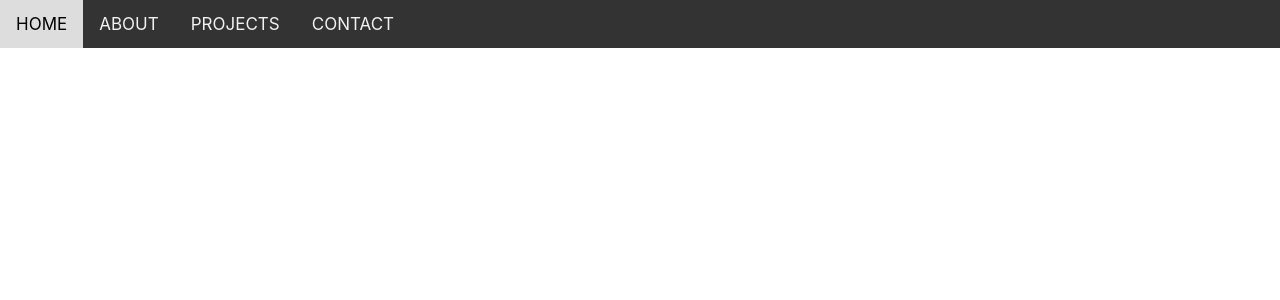
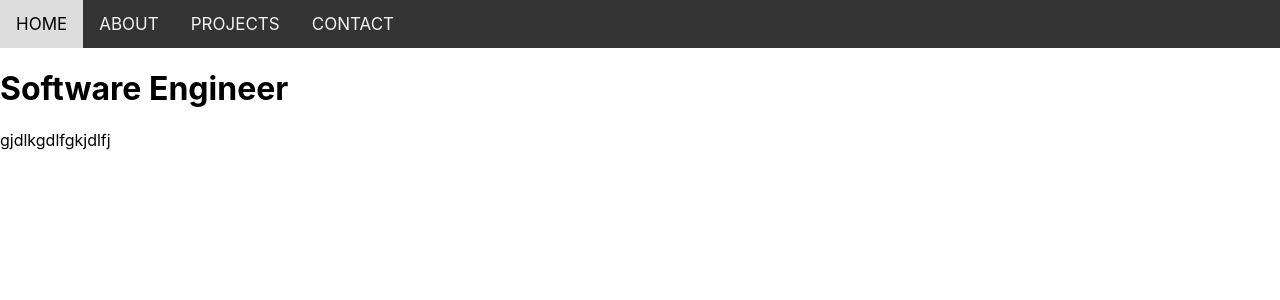
Before and after one commit to IfeAkiWad/ifeakiwade.github.io, a React (Create React App) app: page / in a window 1280 px wide. Shown: the top 300 px of the page. Built offline with nearby package versions, Linux system fonts and the light colour scheme.

Commit message:
fixed home page bug

```diff
--- a/src/components/about/About.js
+++ b/src/components/about/About.js
@@ -4,6 +4,7 @@ const About = () => {
     return (
         <div>
 
+
         </div>
     )
 }
--- a/src/components/home/Home.js
+++ b/src/components/home/Home.js
@@ -3,7 +3,8 @@ import React from "react"
 const Home = () => {
     return (
         <div>
-
+            <h1>Software Engineer</h1>
+            gjdlkgdlfgkjdlfj
         </div>
     )
 }
--- a/src/components/navbar/Navbar.js
+++ b/src/components/navbar/Navbar.js
@@ -5,7 +5,7 @@ const Navbar = () => {
     return (
         <nav id="nav">
             <div>
-                <Link id="link" to="/home">HOME</Link>
+                <Link id="link" to="/">HOME</Link>
                 <Link id="link" to="/about">ABOUT</Link>
                 <Link id="link" to="/projects">PROJECTS</Link>
                 <Link id="link" to="/contact">CONTACT</Link>
```
